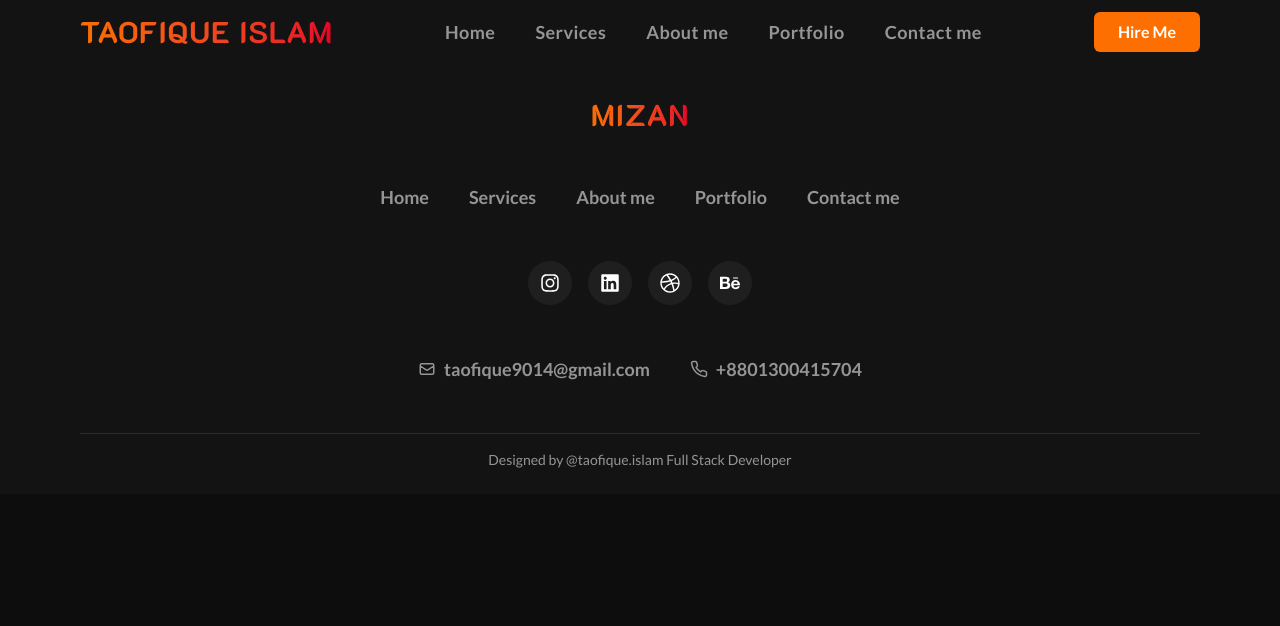
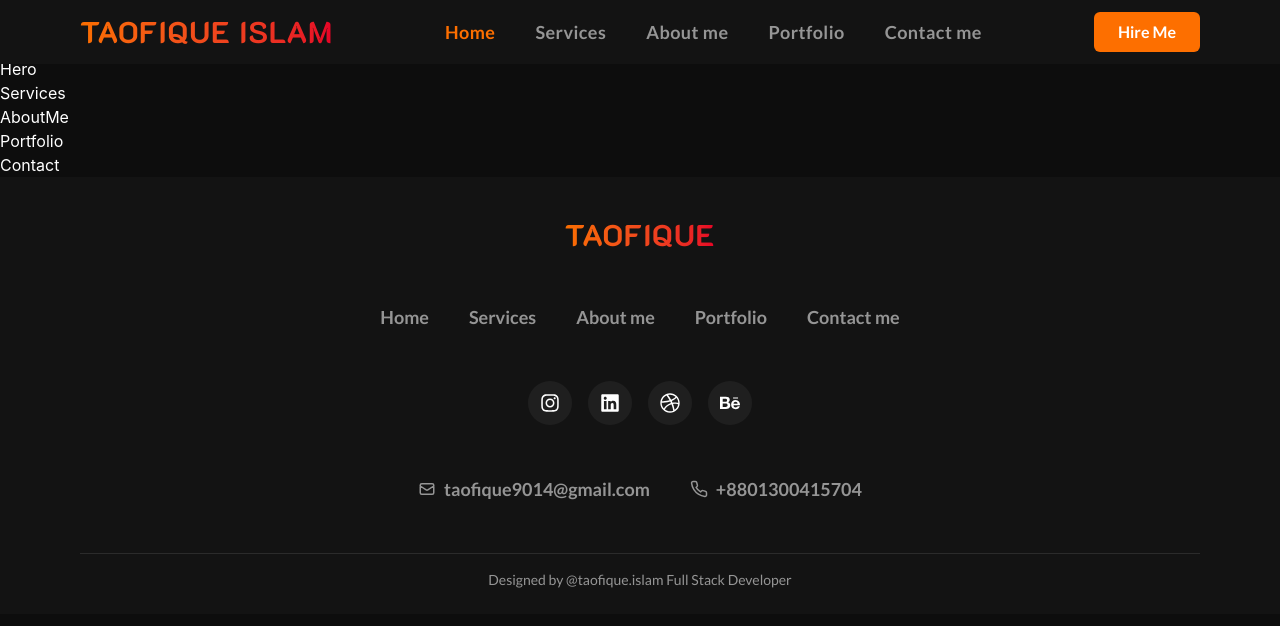
Before and after one commit to Taofique/React-Portfolio-Latest, a React (Vite) app: page / in a window 1280 px wide. Shown: the top 626 px of the page. Built offline with nearby package versions, Linux system fonts and the light colour scheme.

Commit message:
feat: Implement useActiveSection scroll spy hook to track section and highlight navlink in navbar

```diff
--- a/src/App.jsx
+++ b/src/App.jsx
@@ -1,5 +1,10 @@
 import Navbar from "./components/layout/Navbar";
 import Footer from "./components/layout/Footer";
+import Hero from "./components/sections/Hero";
+import Contact from "./components/sections/Contact";
+import AboutMe from "./components/sections/AboutMe";
+import Portfolio from "./components/sections/Portfolio";
+import Services from "./components/sections/Services";
 
 function App() {
   return (
@@ -8,11 +13,21 @@ function App() {
 
       {/* pt-[57px] offsets content below the fixed navbar, per your spec */}
       <main className="pt-[57px]">
-        <section id="home">{/* Hero goes here */}</section>
-        <section id="services">{/* Services */}</section>
-        <section id="about">{/* About Me */}</section>
-        <section id="portfolio">{/* Portfolio */}</section>
-        <section id="contact">{/* Contact */}</section>
+        <section id="home">
+          <Hero />
+        </section>
+        <section id="services">
+          <Services />
+        </section>
+        <section id="about">
+          <AboutMe />
+        </section>
+        <section id="portfolio">
+          <Portfolio />
+        </section>
+        <section id="contact">
+          <Contact />
+        </section>
       </main>
 
       <Footer />
--- a/src/components/layout/Footer.jsx
+++ b/src/components/layout/Footer.jsx
@@ -11,7 +11,7 @@ export default function Footer() {
         href="#home"
         className="font-k2d font-bold text-3xl tracking-wide bg-gradient-to-r from-[#FA6E00] to-[#E60026] bg-clip-text text-transparent"
       >
-        MIZAN
+        TAOFIQUE
       </a>
 
       {/* Nav links reused from navbar data */}
--- a/src/components/layout/Navbar.jsx
+++ b/src/components/layout/Navbar.jsx
@@ -1,8 +1,14 @@
 import { navLinks } from "../../data/navLinks";
 import { useNavbarVisibility } from "../../hooks/useNavBarVisibility";
+import { useActiveSection } from "../../hooks/useActiveSection";
 
 export default function Navbar() {
   const visible = useNavbarVisibility();
+
+  // Derive section ids ("home", "services", etc.) from the same navLinks
+  // data used for hrefs, so there's one source of truth for both.
+  const sectionIds = navLinks.map((link) => link.href.replace("#", ""));
+  const activeId = useActiveSection(sectionIds);
 
   return (
     <nav
@@ -24,18 +30,27 @@ export default function Navbar() {
 
         {/* Nav links */}
         <ul className="flex items-center gap-10">
-          {navLinks.map((link) => (
+          {navLinks.map((link) => {
+            const id = link.href.replace("#", "");
+            const isActive = id === activeId;
+
+            return (
               <li key={link.label}>
                 <a
                   href={link.href}
-                className="font-lato font-bold text-lg tracking-wide
-                           text-brand-inactive hover:text-brand-active
-                           transition-colors duration-200"
+                  className={`font-lato font-bold text-lg tracking-wide
+                             transition-colors duration-200
+                             ${
+                               isActive
+                                 ? "text-brand-active"
+                                 : "text-brand-inactive hover:text-brand-active"
+                             }`}
                 >
                   {link.label}
                 </a>
               </li>
-          ))}
+            );
+          })}
         </ul>
 
         {/* Hire me button */}
--- a/src/components/sections/AboutMe.jsx
+++ b/src/components/sections/AboutMe.jsx
@@ -0,0 +1,7 @@
+import React from "react";
+
+const AboutMe = () => {
+  return <div>AboutMe</div>;
+};
+
+export default AboutMe;
--- a/src/components/sections/Contact.jsx
+++ b/src/components/sections/Contact.jsx
@@ -0,0 +1,7 @@
+import React from "react";
+
+const Contact = () => {
+  return <div>Contact</div>;
+};
+
+export default Contact;
--- a/src/components/sections/Hero.jsx
+++ b/src/components/sections/Hero.jsx
@@ -0,0 +1,7 @@
+import React from "react";
+
+const Hero = () => {
+  return <div>Hero</div>;
+};
+
+export default Hero;
--- a/src/components/sections/Portfolio.jsx
+++ b/src/components/sections/Portfolio.jsx
@@ -0,0 +1,7 @@
+import React from "react";
+
+const Portfolio = () => {
+  return <div>Portfolio</div>;
+};
+
+export default Portfolio;
--- a/src/components/sections/Services.jsx
+++ b/src/components/sections/Services.jsx
@@ -0,0 +1,7 @@
+import React from "react";
+
+const Services = () => {
+  return <div>Services</div>;
+};
+
+export default Services;
--- /dev/null
+++ b/src/hooks/useActiveSection.js
@@ -0,0 +1,31 @@
+import { useState, useEffect } from "react";
+
+export function useActiveSection(sectionIds) {
+  const [activeId, setActiveId] = useState(sectionIds[0]);
+
+  useEffect(() => {
+    const observer = new IntersectionObserver(
+      (entries) => {
+        entries.forEach((entry) => {
+          if (entry.isIntersecting) {
+            setActiveId(entry.target.id);
+          }
+        });
+      },
+      {
+        // Section counts as "active" once it's near the top of the viewport,
+        // not only when fully visible — feels more natural while scrolling.
+        rootMargin: "-50% 0px -50% 0px",
+      },
+    );
+
+    sectionIds.forEach((id) => {
+      const el = document.getElementById(id);
+      if (el) observer.observe(el);
+    });
+
+    return () => observer.disconnect();
+  }, [sectionIds]);
+
+  return activeId;
+}
```
Lines whose indentation alone changed are shown as unchanged.
